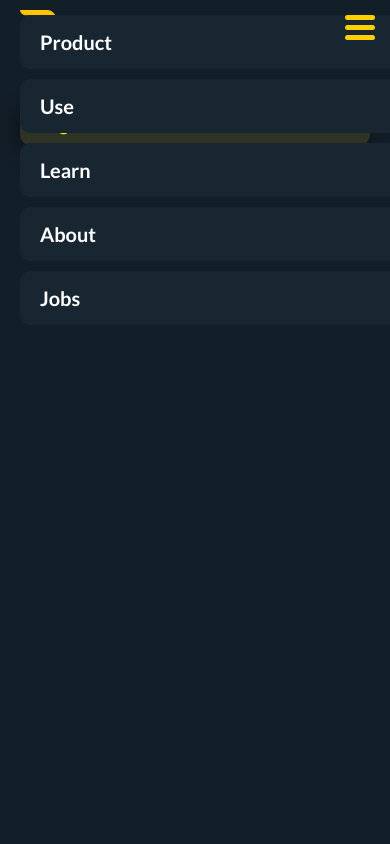
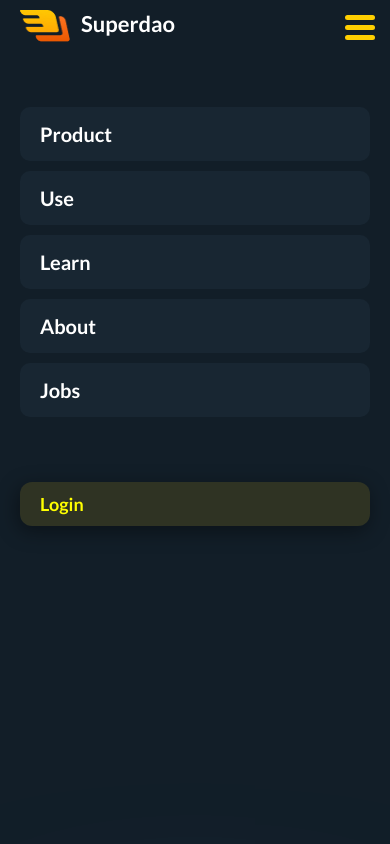
Before and after one commit to faaizamir/Superdao-myclone, a plain HTML site: page index.html in a window 390 px wide. Both pictures are taken after a click on the element 360 px from the left and 27 px from the top of the page. Shown: the top 844 px of the page. Drawn offline with Linux system fonts and the light colour scheme.

Commit message:
changes in navbar

```diff
--- a/assets/css/responsive.css
+++ b/assets/css/responsive.css
@@ -163,14 +163,13 @@
     .navbar{
         flex-direction: column;
         gap: 60px;
-        height: 100vh;
+        /* height: 100vh; */
         justify-content: left;
         padding: 10px 20px;
         width: 100vw;
-        position: relative;
-        /* display: none; */
+        /* position: relative; */
         align-items: start;
-        background-color: #121E28;
+
     }
     .navbar>a>.logo h1{
         font-size: 22px;
@@ -180,8 +179,12 @@
         position: absolute;
         left: 5px;
     }
+    .nav-f{
+        background-color: #121E28;
+        height: 100vh;
+    }
     .nav-h{
-        height: 8vh;
+        height: 50px;
     }
     .d-none{
         opacity: 0;
@@ -199,7 +202,6 @@
         margin: 5px 0px;
     }
     .target{
-        position: fixed;
         width: 100%;
     }
     .btn1{
--- a/assets/js/index.js
+++ b/assets/js/index.js
@@ -9,4 +9,5 @@
     navbar.classList.toggle('nav-h');
     list_nav.classList.toggle('d-none');
     hamburger.classList.toggle('axe');
+    navbar.classList.toggle('nav-f');
 })
```
